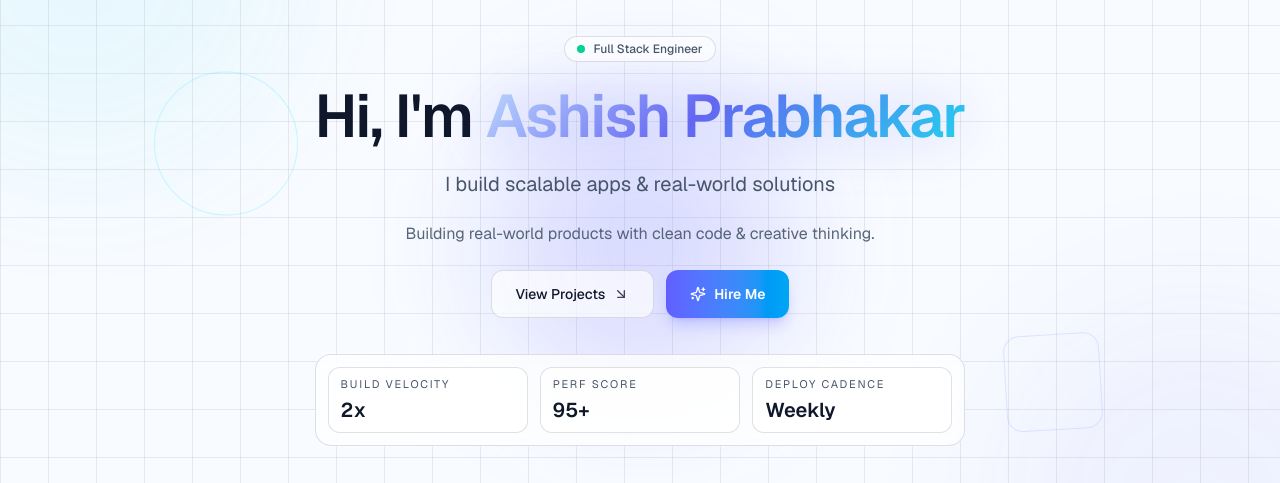
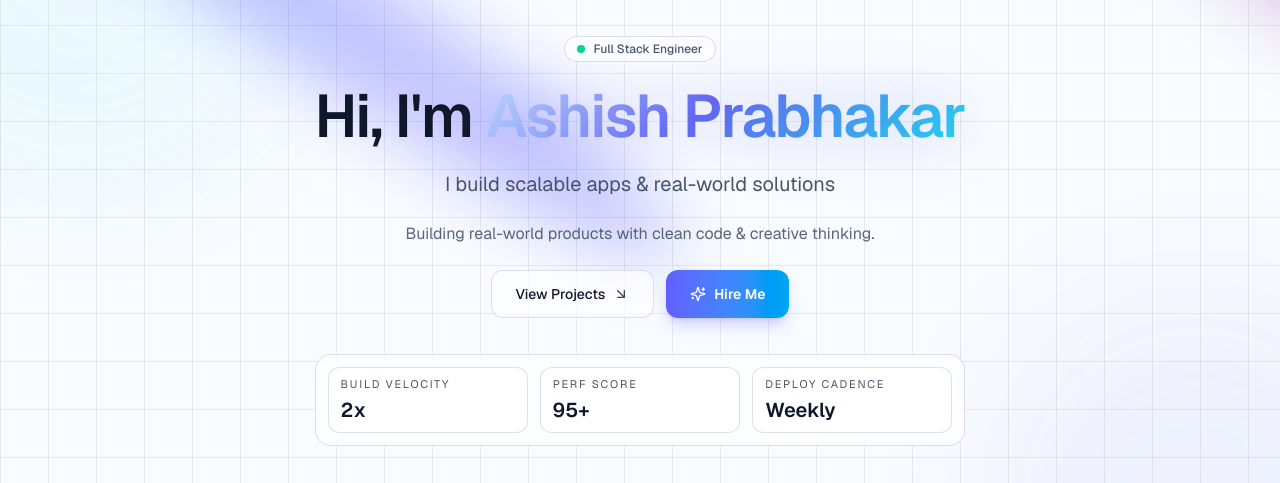
Before and after one commit to ashish8513/Portfolio, a Next.js app: page / in a window 1280 px wide. Shown: the part 167-650 px from the top of the page. Built offline with nearby package versions, Linux system fonts and the light colour scheme; no server answers.

Commit message:
remove the 3d backgrounds and added the spotlight

```diff
--- a/src/app/globals.css
+++ b/src/app/globals.css
@@ -111,3 +111,26 @@ body {
     fill 220ms ease,
     stroke 220ms ease;
 }
+
+@keyframes spotlight-in {
+  0% {
+    opacity: 0;
+    transform: translate(-72%, -62%) scale(0.5);
+  }
+  100% {
+    opacity: 1;
+    transform: translate(-50%, -40%) scale(1);
+  }
+}
+
+.animate-spotlight {
+  animation: spotlight-in 0.85s ease-out forwards;
+}
+
+@media (prefers-reduced-motion: reduce) {
+  .animate-spotlight {
+    animation: none;
+    opacity: 1;
+    transform: translate(-50%, -40%) scale(1);
+  }
+}
--- a/src/components/sections/hero.tsx
+++ b/src/components/sections/hero.tsx
@@ -1,5 +1,6 @@
 "use client";
 
+import { Spotlight } from "@/components/ui/spotlight";
 import { site } from "@/lib/content";
 import { motion, useReducedMotion } from "framer-motion";
 import { ArrowDownRight, Sparkles } from "lucide-react";
@@ -14,17 +15,9 @@ export function Hero() {
       className="relative flex min-h-[100dvh] flex-col items-center justify-center px-4 pb-24 pt-28 text-center sm:px-6"
     >
       <div className="pointer-events-none absolute inset-0 z-0 overflow-hidden">
-        <div className="absolute left-1/2 top-1/3 h-72 w-72 -translate-x-1/2 rounded-full bg-indigo-500/20 blur-3xl" />
-        <motion.div
-          className="absolute left-[12%] top-[30%] h-36 w-36 rounded-full border border-cyan-300/30"
-          animate={reduce ? undefined : { y: [0, -14, 0], rotate: [0, 8, 0] }}
-          transition={{ duration: 7.8, repeat: Number.POSITIVE_INFINITY, ease: "easeInOut" }}
-        />
-        <motion.div
-          className="absolute right-[14%] top-[62%] h-24 w-24 rounded-2xl border border-indigo-300/30"
-          animate={reduce ? undefined : { y: [0, 18, 0], rotate: [0, -12, 0] }}
-          transition={{ duration: 8.5, repeat: Number.POSITIVE_INFINITY, ease: "easeInOut" }}
-        />
+        <Spotlight className="-top-40 -left-10 h-screen md:-left-32 md:-top-20" fill="white" />
+        <Spotlight className="top-10 left-full h-[80vh] w-[50vw]" fill="purple" />
+        <Spotlight className="top-28 left-80 h-[80vh] w-[50vw]" fill="blue" />
       </div>
 
       <motion.div
--- /dev/null
+++ b/src/components/ui/spotlight.tsx
@@ -0,0 +1,54 @@
+"use client";
+
+import * as React from "react";
+import { cn } from "@/lib/utils";
+
+export type SpotlightProps = {
+  className?: string;
+  /** SVG/CSS color e.g. `white`, `#a855f7`, `var(--accent-indigo)` */
+  fill?: string;
+};
+
+export function Spotlight({ className, fill = "white" }: SpotlightProps) {
+  const filterId = React.useId().replace(/:/g, "");
+
+  return (
+    <svg
+      className={cn(
+        "animate-spotlight pointer-events-none absolute z-[1] h-[169%] w-[138%] opacity-0 lg:w-[84%]",
+        className,
+      )}
+      xmlns="http://www.w3.org/2000/svg"
+      viewBox="0 0 3787 2842"
+      fill="none"
+      aria-hidden
+    >
+      <g filter={`url(#${filterId})`}>
+        <ellipse
+          cx="1924.71"
+          cy="273.501"
+          rx="1924.71"
+          ry="273.501"
+          transform="matrix(-0.822377 -0.568943 -0.568943 0.822377 3631.88 2291.09)"
+          fill={fill}
+          fillOpacity="0.21"
+        />
+      </g>
+      <defs>
+        <filter
+          id={filterId}
+          x="0.860352"
+          y="0.838989"
+          width="3785.16"
+          height="2840.26"
+          filterUnits="userSpaceOnUse"
+          colorInterpolationFilters="sRGB"
+        >
+          <feFlood floodOpacity="0" result="BackgroundImageFix" />
+          <feBlend mode="normal" in="SourceGraphic" in2="BackgroundImageFix" result="shape" />
+          <feGaussianBlur stdDeviation="151" result="effect1_foregroundBlur_1065_8" />
+        </filter>
+      </defs>
+    </svg>
+  );
+}
```
Also changed, not shown: tsconfig.json (+13 -5 lines).
